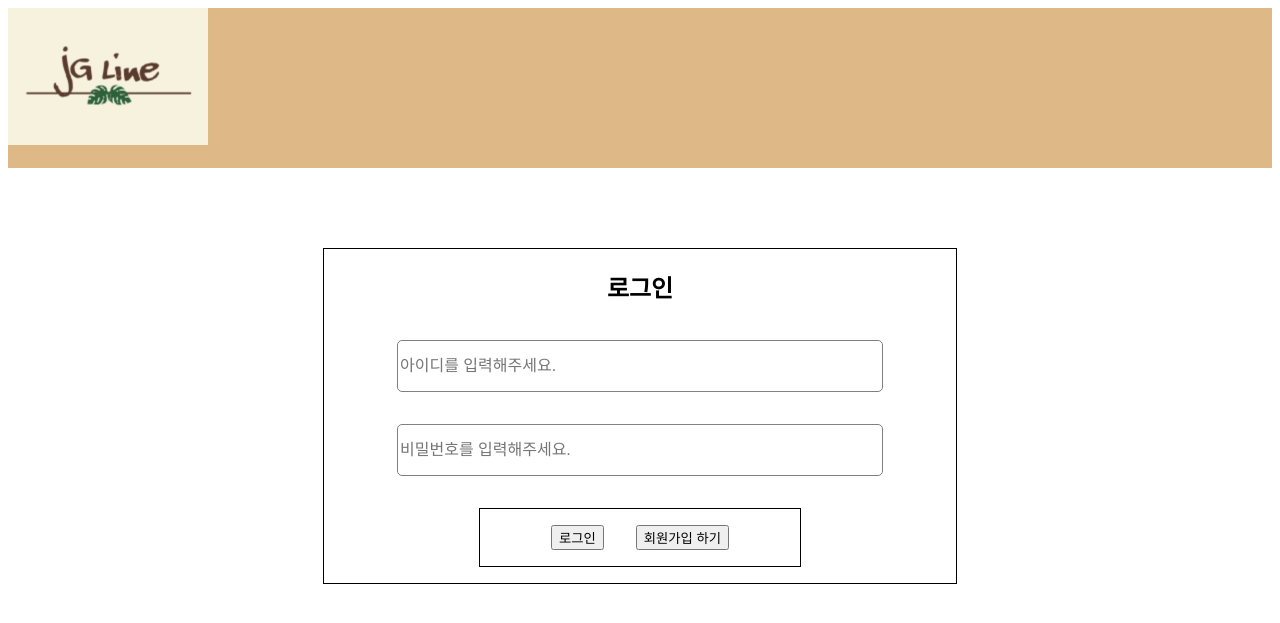
After one commit to sjlim32/jungle_week0, a Flask app: page /user/login in a window 1280 px wide. The commit adds this page. Shown: the top 623 px of the page. Run offline with Flask 3, Linux system fonts and the light colour scheme.

Commit message:
FEAT: 회원가입, 로그인 페이지

```diff
--- a/app.py
+++ b/app.py
@@ -8,6 +8,18 @@ app = Flask(__name__)
 def home():
   return render_template('index.html')
 
+@app.route("/user/login")
+def logInPage():
+  return render_template('logIn.html')
+
+@app.route("/user/signup")
+def signUpPage():
+  return render_template('signUp.html')
+
+@app.route("/main/list")
+def mainPage():
+  return render_template('mainPage')
+
 # ! Mac 환경에선 port 번호 5001, 배포 시에는 5000으로 수정
 if __name__ == "__main__":
   app.run('0.0.0.0', port=5001, debug=True)
--- a/templates/index.html
+++ b/templates/index.html
@@ -4,8 +4,11 @@
   <meta charset="UTF-8">
   <meta name="viewport" content="width=device-width, initial-scale=1.0">
   <title>정글 한 줄</title>
+
 </head>
 <body>
-  jungle oneline
+  <h1 class="text-9xl font-bold underline">
+    jungle
+  </h1>
 </body>
 </html>
--- /dev/null
+++ b/templates/logIn.html
@@ -0,0 +1,85 @@
+<!DOCTYPE html>
+<html lang="en">
+<head>
+  <meta charset="UTF-8">
+  <meta name="viewport" content="width=device-width, initial-scale=1.0">
+  <title>정글 한 줄</title>
+
+  <style>
+    .topSection {
+      height: 10rem;
+      background-color: burlywood;
+  }
+
+    .logo {
+      width: 10rem;
+    }
+
+    .middleSection {
+      display: flex;
+      justify-content: center;
+
+      margin-top: 5rem;
+    }
+
+    #Title{
+      text-align: center;
+    }
+
+    #form_Container {
+      display: flex;
+      flex-direction: column;
+      align-items: center;
+
+      width: 50%;
+      height: auto;
+
+      border: 1px solid black;
+    }
+
+    .inputBox {
+      font-size: medium;
+      width: 30rem;
+      height: 3em;
+
+      margin: 1rem;
+
+      border: 1px solid gray;
+      border-radius: 5px;
+    }
+
+    .button_Container {
+      display: flex;
+      justify-content: center;
+
+      width: 20rem;
+      margin: 1rem;
+
+      border: 1px solid black;
+    }
+
+    .button {
+      margin: 1rem;
+    }
+
+  </style>
+</head>
+<body>
+  <section class="topSection">
+    <div class="logo">
+      <a href="/"><img src="../static/logo.png" width="200"></a>
+    </div>
+  </section>
+  <section class="middleSection">
+    <form id="form_Container">
+      <h1 id="Title">로그인</h1>
+      <input class="inputBox" id="id" placeholder="아이디를 입력해주세요.">
+      <input class="inputBox"type="password" placeholder="비밀번호를 입력해주세요.">
+      <span class="button_Container">
+        <button class="button" type="submit" >로그인</button>
+        <button class="button" type="button" >회원가입 하기</button>
+      </span>
+    </form>
+  </section>
+</body>
+</html>
```
Also changed, not shown: templates/signUp.html (added, +112 -0 lines), mainPage.html (added), static/logo.png (added).
